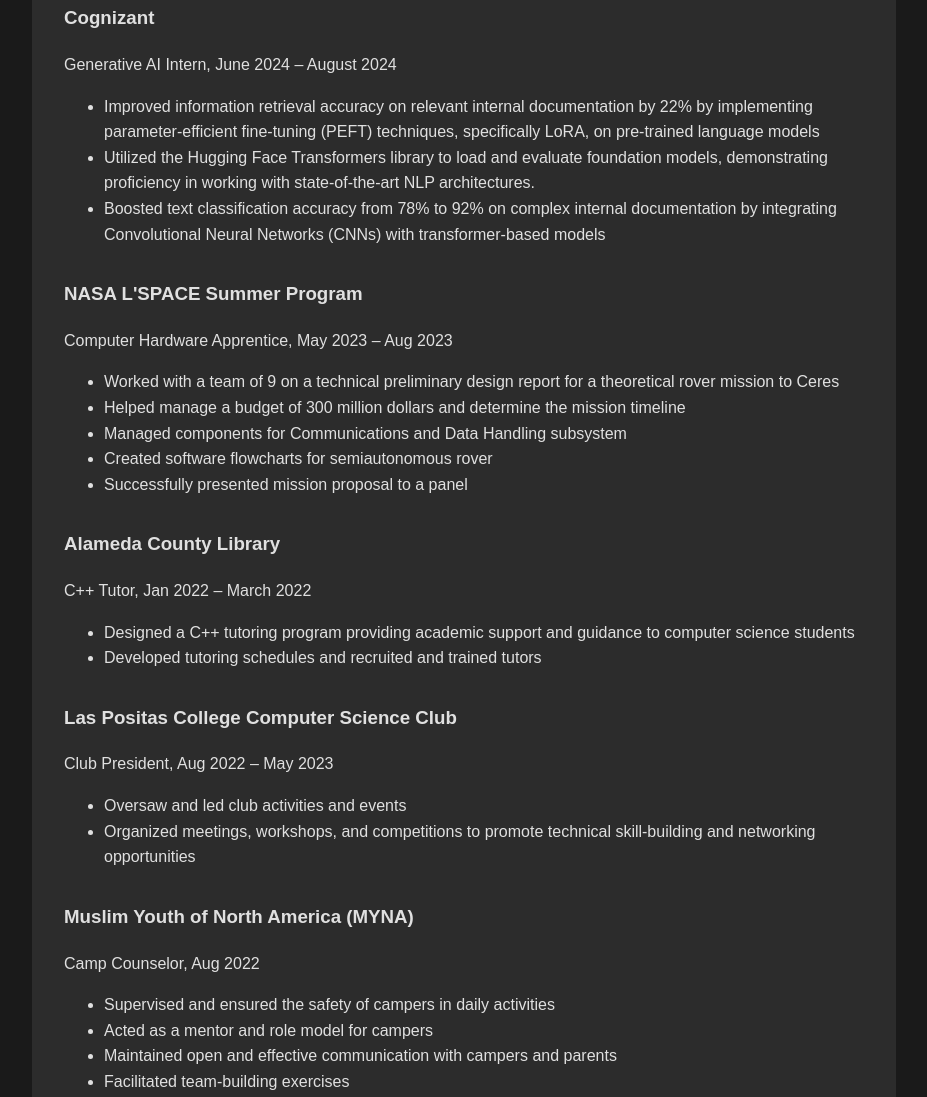
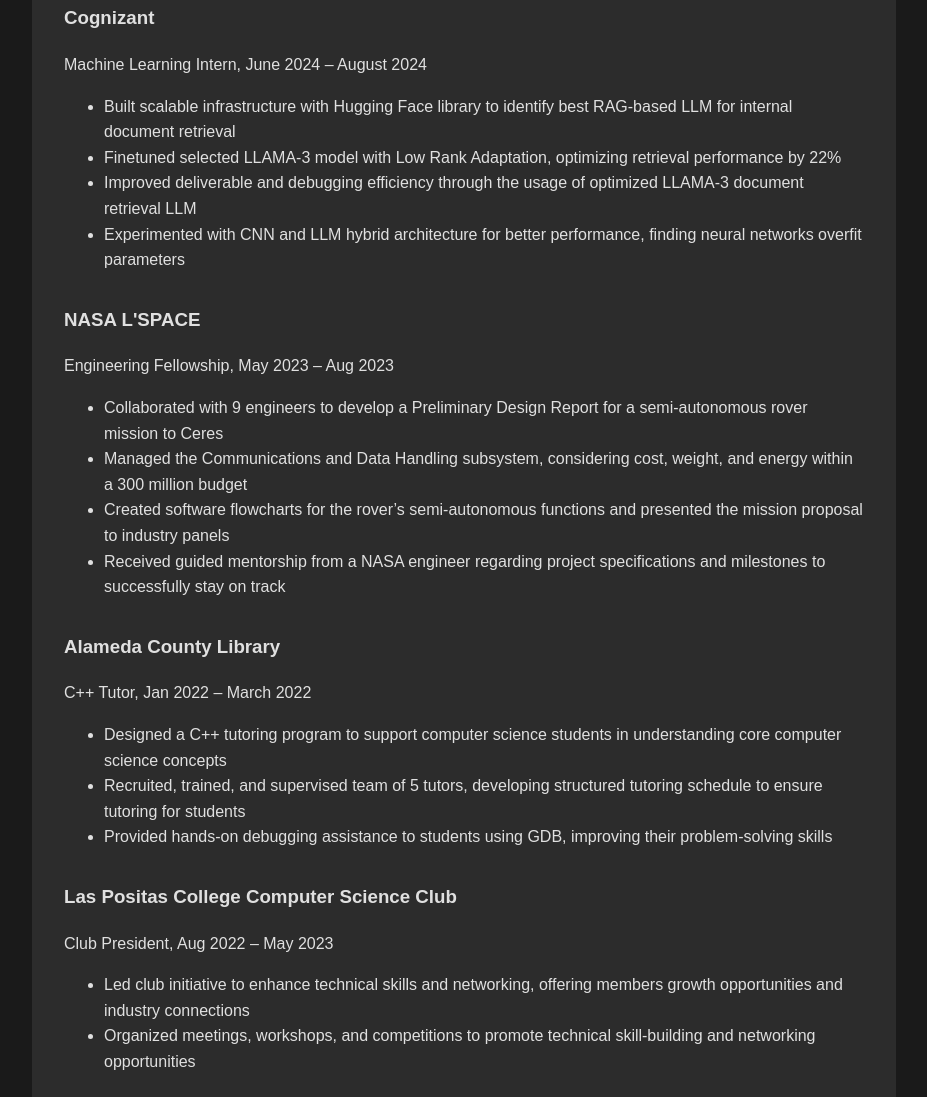
Before and after one commit to ibraheem-syed/Personal-Portfolio, a plain HTML site: page index.html in a window 1280 px wide. Shown: the part 1896-2993 px from the top of the page, without its empty margins (176-1103 px from the left). Drawn offline with Linux system fonts and the light colour scheme.

Commit message:
Updated resume

```diff
--- a/index.html
+++ b/index.html
@@ -49,37 +49,38 @@
         <h2>Experience</h2>
         <div class="experience">
             <h3>Cognizant</h3>
-            <p>Generative AI Intern, June 2024 – August 2024</p>
+            <p>Machine Learning Intern, June 2024 – August 2024</p>
             <ul>
-                <li>Improved information retrieval accuracy on relevant internal documentation by 22% by implementing parameter-efficient fine-tuning (PEFT) techniques, specifically LoRA, on pre-trained language models</li>
-                <li>Utilized the Hugging Face Transformers library to load and evaluate foundation models, demonstrating proficiency in working with state-of-the-art NLP architectures.</li>
-                <li>Boosted text classification accuracy from 78% to 92% on complex internal documentation by integrating Convolutional Neural Networks (CNNs) with transformer-based models</li>
+                <li>Built scalable infrastructure with Hugging Face library to identify best RAG-based LLM for internal document retrieval</li>
+                <li>Finetuned selected LLAMA-3 model with Low Rank Adaptation, optimizing retrieval performance by 22%</li>
+                <li>Improved deliverable and debugging efficiency through the usage of optimized LLAMA-3 document retrieval LLM</li>
+                <li>Experimented with CNN and LLM hybrid architecture for better performance, finding neural networks overfit parameters</li>
             </ul>
         </div>
         <div class="experience">
-            <h3>NASA L'SPACE Summer Program</h3>
-            <p>Computer Hardware Apprentice, May 2023 – Aug 2023</p>
+            <h3>NASA L'SPACE</h3>
+            <p>Engineering Fellowship, May 2023 – Aug 2023</p>
             <ul>
-                <li>Worked with a team of 9 on a technical preliminary design report for a theoretical rover mission to Ceres</li>
-                <li>Helped manage a budget of 300 million dollars and determine the mission timeline</li>
-                <li>Managed components for Communications and Data Handling subsystem</li>
-                <li>Created software flowcharts for semiautonomous rover</li>
-                <li>Successfully presented mission proposal to a panel</li>
+                <li>Collaborated with 9 engineers to develop a Preliminary Design Report for a semi-autonomous rover mission to Ceres</li>
+                <li>Managed the Communications and Data Handling subsystem, considering cost, weight, and energy within a 300 million budget</li>
+                <li>Created software flowcharts for the rover’s semi-autonomous functions and presented the mission proposal to industry panels</li>
+                <li>Received guided mentorship from a NASA engineer regarding project specifications and milestones to successfully stay on track</li>
             </ul>
         </div>
         <div class="experience">
             <h3>Alameda County Library</h3>
             <p>C++ Tutor, Jan 2022 – March 2022</p>
             <ul>
-                <li>Designed a C++ tutoring program providing academic support and guidance to computer science students</li>
-                <li>Developed tutoring schedules and recruited and trained tutors</li>
+                <li>Designed a C++ tutoring program to support computer science students in understanding core computer science concepts</li>
+                <li>Recruited, trained, and supervised team of 5 tutors, developing structured tutoring schedule to ensure tutoring for students</li>
+                <li>Provided hands-on debugging assistance to students using GDB, improving their problem-solving skills</li>
             </ul>
         </div>
         <div class="experience">
             <h3>Las Positas College Computer Science Club</h3>
             <p>Club President, Aug 2022 – May 2023</p>
             <ul>
-                <li>Oversaw and led club activities and events</li>
+                <li>Led club initiative to enhance technical skills and networking, offering members growth opportunities and industry connections</li>
                 <li>Organized meetings, workshops, and competitions to promote technical skill-building and networking opportunities</li>
             </ul>
         </div>
@@ -97,7 +98,7 @@
 
     <section id="skills">
         <h2>Skills</h2>
-        <p>C, C++, Java, ARM, Linux, Git, Software engineering, Data Structures and Algorithms, Python, HTML, CSS, Javascript, Agile, Pytorch, Neural Networks, Transfer Learning, Generative AI</p>
+        <p>C, C++, Java, ARM, Rust, Linux, Git, Github, Software engineering, Data Structures and Algorithms, Python, HTML, CSS, Javascript, Agile, Pytorch, Neural Networks, Transfer Learning, Generative AI</p>
     </section>
 
     <section id="connect">
```
